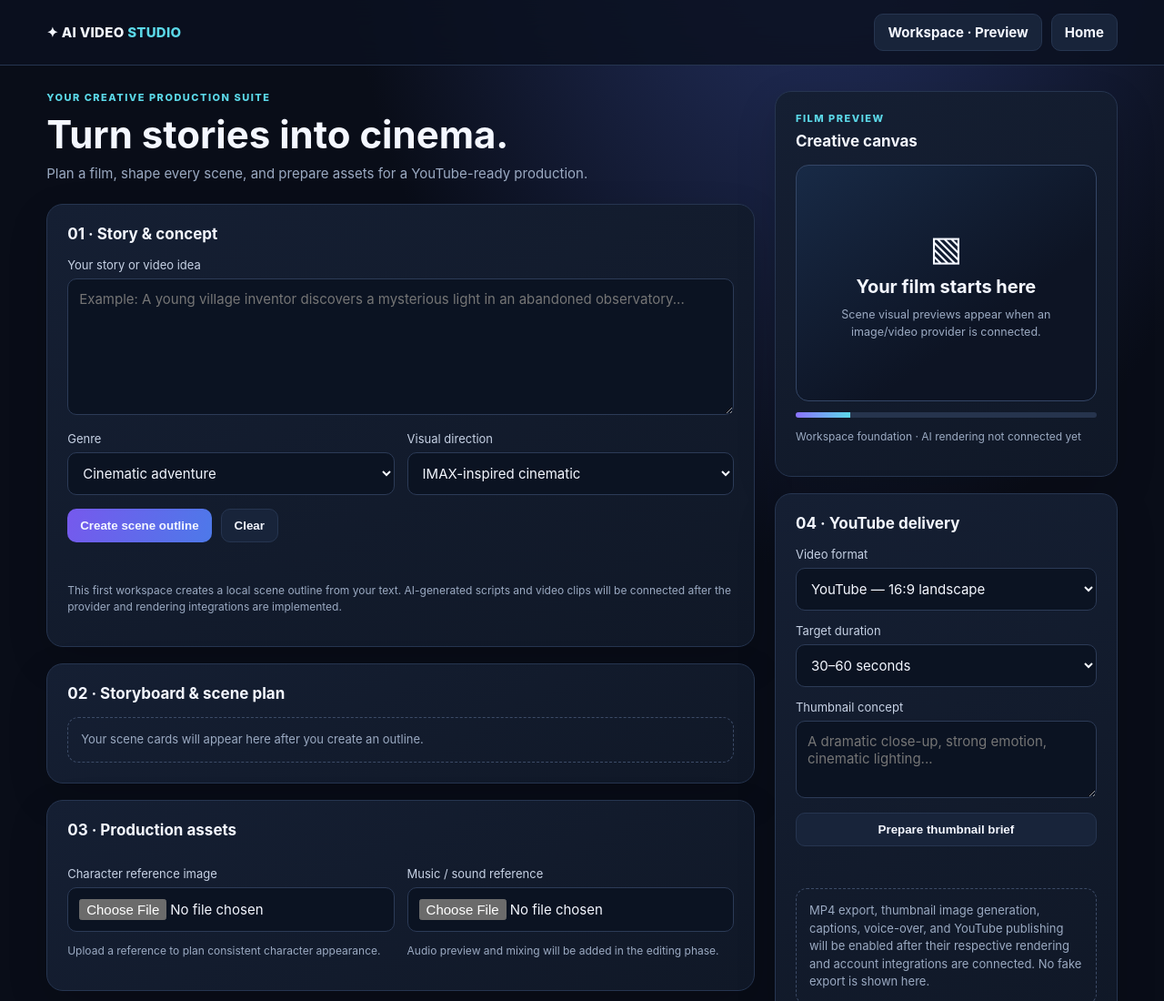
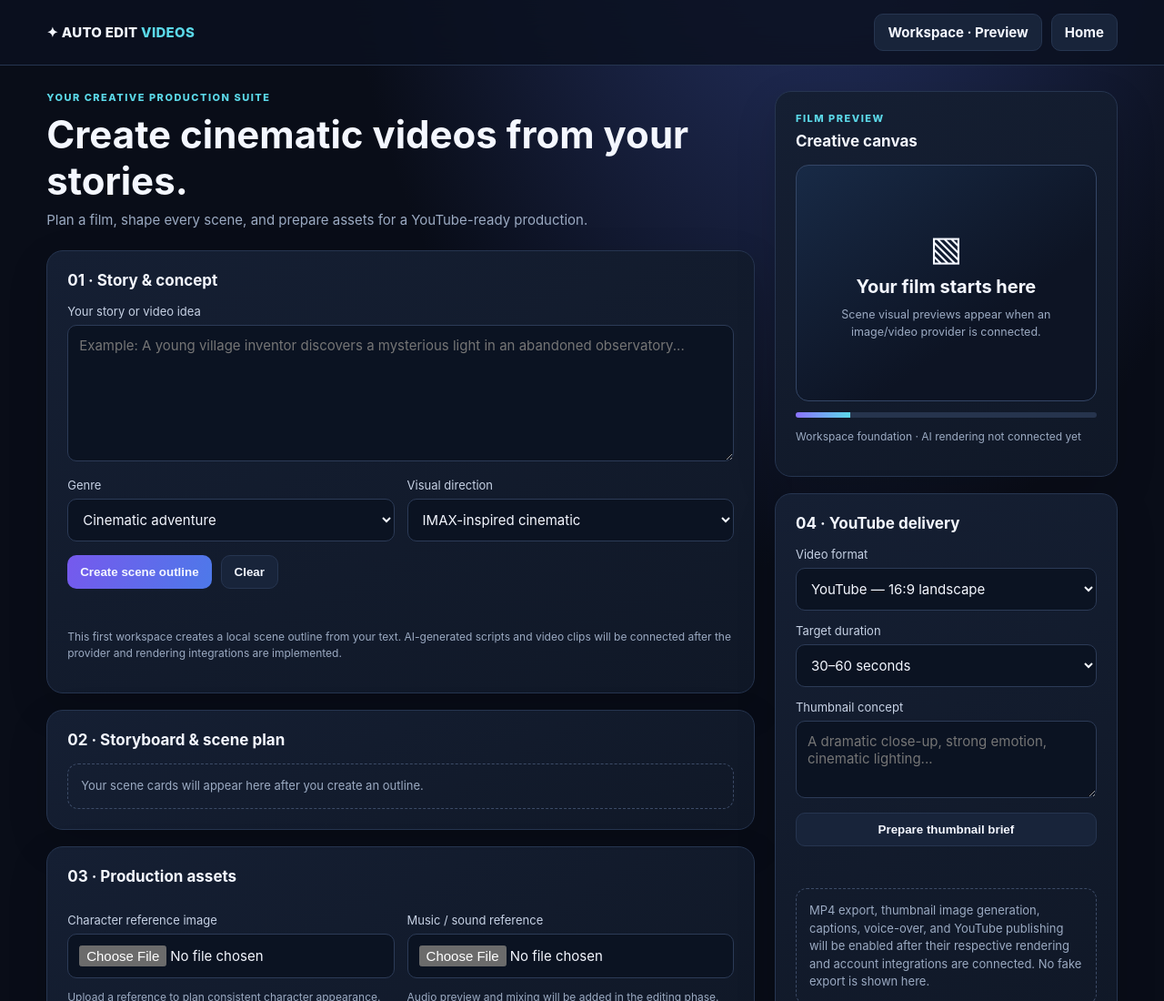
Before and after one commit to nikhilreddychapala26-creator/AI-Video-Wedsite, a website: page studio.html in a window 1280 px wide. Shown: the top 1100 px of the page at 91% size. Drawn offline with Linux system fonts and the light colour scheme.

Commit message:
Brand workspace as Auto Edit Videos

```diff
--- a/studio.html
+++ b/studio.html
@@ -3,7 +3,7 @@
 <head>
 <meta charset="utf-8">
 <meta name="viewport" content="width=device-width,initial-scale=1">
-<title>AI Video Studio — Workspace</title>
+<title>Auto Edit Videos — AI Video Studio</title>
 <style>
 :root{color-scheme:dark;--bg:#090d18;--panel:#121a2b;--panel2:#18243a;--line:#263550;--muted:#9baac2;--text:#f4f7ff;--accent:#8b72ff;--cyan:#5bd8e8}
 *{box-sizing:border-box}body{margin:0;background:radial-gradient(ellipse at 70% -20%,#28366b 0,transparent 42%),var(--bg);color:var(--text);font:15px Inter,Segoe UI,Arial,sans-serif}
@@ -16,10 +16,10 @@ label{display:block;color:#c7d2e5;font-size:13px;margin:14px 0 7px}textarea,inpu
 </style>
 </head>
 <body>
-<header><div class="brand">✦ AI VIDEO <span>STUDIO</span></div><div class="top-actions"><span class="pill">Workspace · Preview</span><a class="btn" href="index.html" style="text-decoration:none">Home</a></div></header>
+<header><div class="brand">✦ AUTO EDIT <span>VIDEOS</span></div><div class="top-actions"><span class="pill">Workspace · Preview</span><a class="btn" href="index.html" style="text-decoration:none">Home</a></div></header>
 <main class="layout">
 <section>
-<div class="eyebrow">Your creative production suite</div><h1>Turn stories into cinema.</h1><p class="sub">Plan a film, shape every scene, and prepare assets for a YouTube-ready production.</p>
+<div class="eyebrow">Your creative production suite</div><h1>Create cinematic videos from your stories.</h1><p class="sub">Plan a film, shape every scene, and prepare assets for a YouTube-ready production.</p>
 <div class="panel">
 <h2>01 · Story & concept</h2>
 <label for="story">Your story or video idea</label>
```
